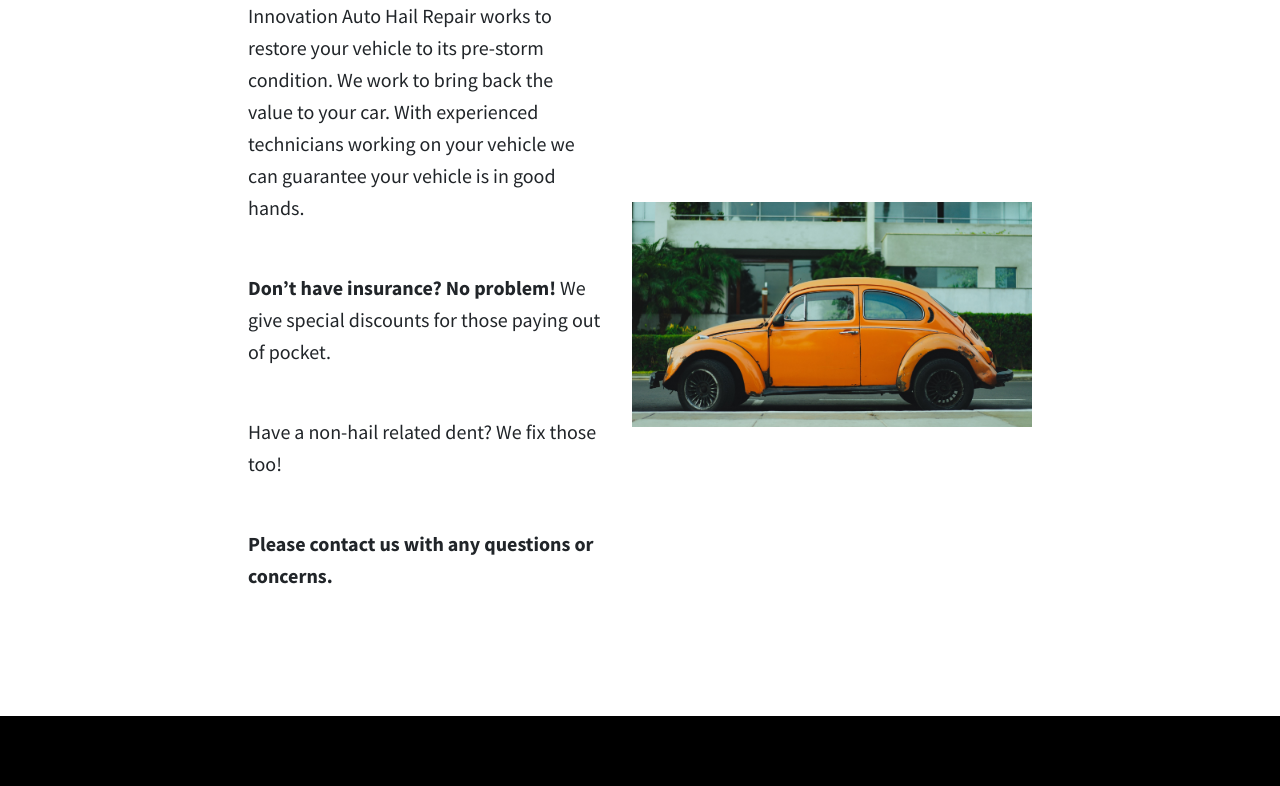
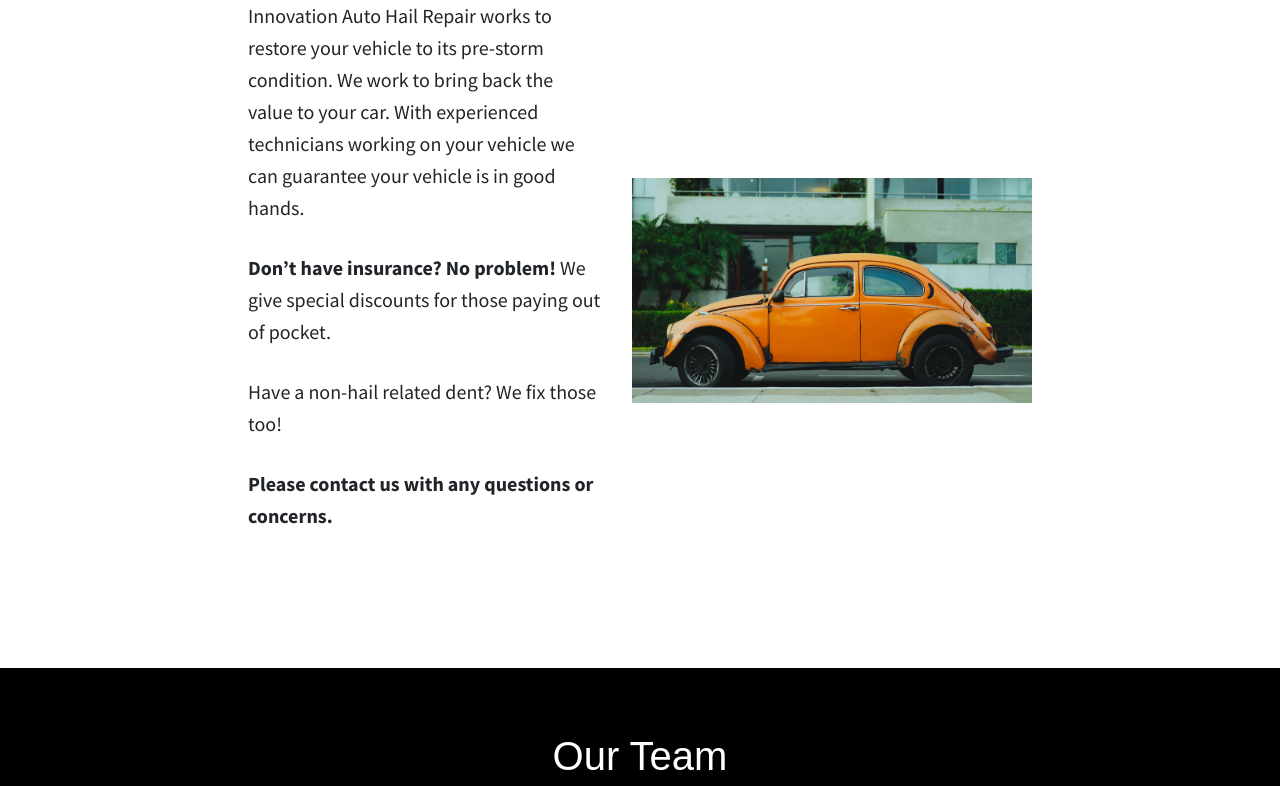
Before and after one commit to JRivera-31/Innovation-Auto-Repair, a Next.js app: page / in a window 1280 px wide. Shown: the part 994-1780 px from the top of the page. Built offline with nearby package versions, Linux system fonts and the light colour scheme; a web font is replaced by a local one.

Commit message:
removed breaks between paragraphs and added margin-bottom

```diff
--- a/components/About/about.js
+++ b/components/About/about.js
@@ -12,15 +12,12 @@ export default function About() {
                     <p>
                         Innovation Auto Hail Repair works to restore your vehicle to its pre-storm condition. We work to bring back the value to your car. With experienced technicians working on your vehicle we can guarantee your vehicle is in good hands.
                     </p>
-                    <br/>
                     <p>
                         <span className={styles.boldText}>Don’t have insurance? No problem!</span> We give special discounts for those paying out of pocket.
                     </p>
-                    <br/>
                     <p>
                         Have a non-hail related dent? We fix those too!
                     </p>
-                    <br/>
                     <p className={styles.boldText}>
                         Please contact us with any questions or concerns.
                     </p>
--- a/components/About/about.module.css
+++ b/components/About/about.module.css
@@ -33,6 +33,10 @@
     font-family: 'Source Sans Pro', sans-serif;
 }
 
+.text > p {
+    margin-bottom: 1.75rem;
+}
+
 .boldText {
     font-weight: 700;
 }
@@ -45,8 +49,6 @@
     height: auto;
     margin: 0 auto;
 }
-
-
 
 @media (min-width: 1024px) {
 
```
